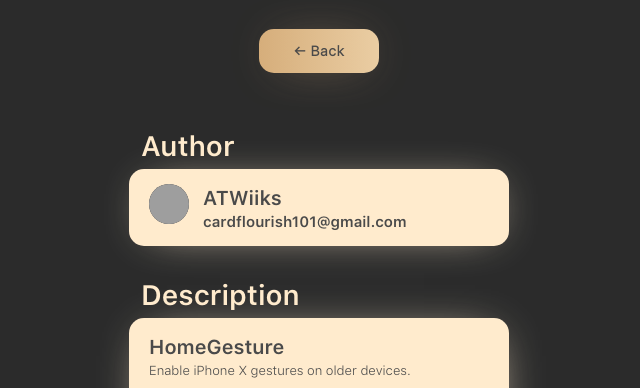
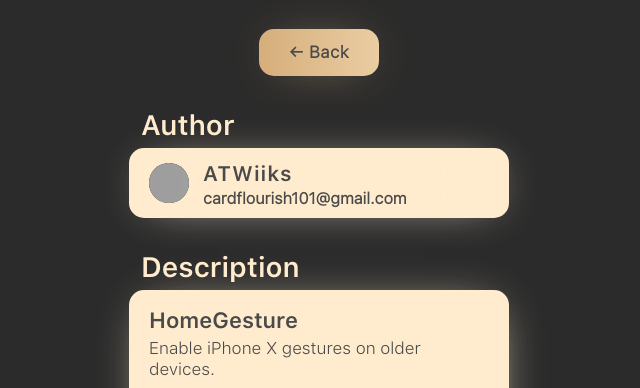
Before and after one commit to hieuvooo/ReRepo, a plain HTML site: page package/HomeGesture/index.html in a window 1280 px wide. Shown: the top 388 px of the page, without its empty margins (321-961 px from the left). Drawn offline with Linux system fonts and the light colour scheme; grey boxes are pictures that could not be loaded.

Commit message:
Fun little change

```diff
--- a/assets/css/styles.css
+++ b/assets/css/styles.css
@@ -19,6 +19,7 @@ h1, h2, h3, h4, h5, h6, p, span, label {
 	font-size: 100%;
 	vertical-align: baseline;
 }
+
 body {
 	line-height: 1;
 }
@@ -142,7 +143,7 @@ body panel-header label {
 body table tbody tr td{
 	font-family: SanFranciscoText Semibold;
 	font-weight: 700;
-	font-size: 15px;
+	font-size: 16px;
 	float: left;
 	margin: 11px 2px;
 	line-height: 1.1;
@@ -161,7 +162,7 @@ body table>tbody>tr>td:nth-child(2) {
 	color: #777;
 	float: right;
 	font-weight: 500;
-	font-size: 13px;
+	font-size: 16px;
 	text-align: right;
 	font-family: SanFranciscoText Light;
 	color: #111;
@@ -208,12 +209,24 @@ body {
 h1, h2, h3, h4, h5, h6 {
 	font-family: SanFranciscoText Semibold;
 }
-ol, ul, li, a, tr, td, table, p {
+h5, h6 {
+	font-family: SanFranciscoText Light;
+}
+ol, ul, li, tr, td, table, p {
 	margin: 0;
 	padding: 0;
 	border: 0;
 	outline: 0;
-	font-size: 100%;
+	font-size: 110%;
+	vertical-align: baseline;
+	color: #4a4a4a;
+}
+a {
+	margin: 0;
+	padding: 0;
+	border: 0;
+	outline: 0;
+	font-size: 120%;
 	vertical-align: baseline;
 	color: #4a4a4a;
 }
@@ -239,7 +252,7 @@ h2 {
 	line-height: 1.5;
 }
 h3 {
-	font-size: 20px;
+	font-size: 22px;
 	font-weight: 800;
 	color: #4a4a4a;
 	line-height: 1.4;
@@ -252,7 +265,7 @@ h4 {
 	line-height: 1.25;
 }
 h5 {
-	font-size: 15px;
+	font-size: 16px;
 	font-weight: 700;
 	color: #4a4a4a;
 	line-height: 1.1
@@ -270,7 +283,7 @@ strong {
 p {
 	line-height: 1.25;
 	margin-bottom: 12px;
-	font-size: 13px;
+	font-size: 17px;
 }
 ul, ol {
 	padding: 8px 18px;
@@ -342,6 +355,7 @@ a {
 	padding: 15px 20px;
 	box-shadow: 2px 2px 45px -17px #d6ae7b;
 }
+
 .add-repo-label {
 	color: white !important;
 }
@@ -447,12 +461,13 @@ a {
 	-webkit-transform: translateY(-50%);
 	-ms-transform: translateY(-50%);
 	transform: translateY(-50%);
+	padding-left: 0px; margin-left: 0px;
 }
 .author-section .author-name {
 	display: block;
 	font-size: 21px;
 	font-weight: bold !important;
-	color: #666666;
+	color: #4a4a4a;
 	-webkit-letter-spacing: 1px;
 	-moz-letter-spacing: 1px;
 	-ms-letter-spacing: 1px;
@@ -460,8 +475,8 @@ a {
 }
 .author-section .author-email {
 	display: block;
-	color: #b9b9b9;
-	font-size: 13px;
+	color: #4a4a4a;
+	font-size: 16px;
 }
 .panel {
   display: block;
@@ -470,6 +485,23 @@ a {
   margin-top:9px;
   margin-bottom:28px;
   width: 100%;
+}
+.back-panel {
+  display: block;
+  margin: 0;
+  border:0;
+  margin-top:9px;
+  margin-bottom:28px;
+  width: 100%;
+}
+@media screen and (max-width: 768px) {
+  .back-panel {
+    visibility: hidden;
+	margin-top: 0px;
+    width: 0px;
+    height: 0px;
+    margin-bottom: 0px;
+  }
 }
 
 .panel-body {
--- a/package/HomeGesture/index.html
+++ b/package/HomeGesture/index.html
@@ -11,15 +11,19 @@
 	<div>
 		<div class="packages-container">
 			<div class="package-container">
-				<div class="panel">
-				<div class="add-repo">
-					<a href="../../index.html">← Back</a>
-				</div>
-			    </div><br>
+				<div class="back-panel">
+				    <div class="add-repo">
+					    <a href="../../index.html">← Back</a>
+				    </div>
+			    </div>
 				<div class="panel">
 					<h2 class="h2package">Author</h2>
-					<div class="panel-body author-section author-description author-name author-email">
-						<img class="author-photo" src="https://pbs.twimg.com/profile_images/684441740510650369/6IVvN7Ui_400x400.jpg"> <h3>ATWiiks</h3><h5>cardflourish101@gmail.com</h5>
+					<div class="panel-body author-section">
+						<img class="author-photo" src="https://pbs.twimg.com/profile_images/684441740510650369/6IVvN7Ui_400x400.jpg">
+						<div class="panel-body author-description">
+						    <h3 class="author-name">ATWiiks</h3>
+						    <h5 class="author-email">cardflourish101@gmail.com</h5>
+						</div>
 					</div>
 				</div>
 				<div class="panel">
```
